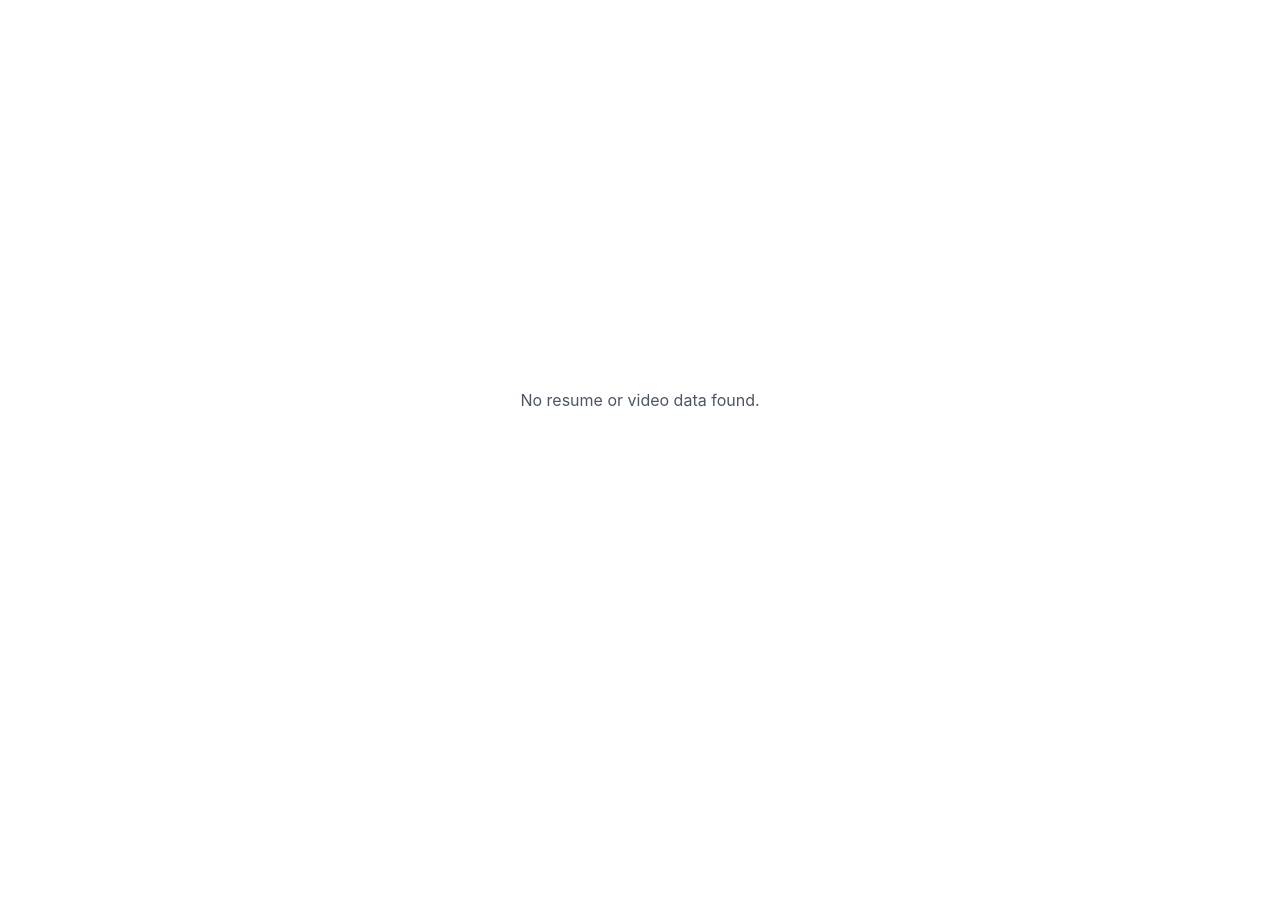
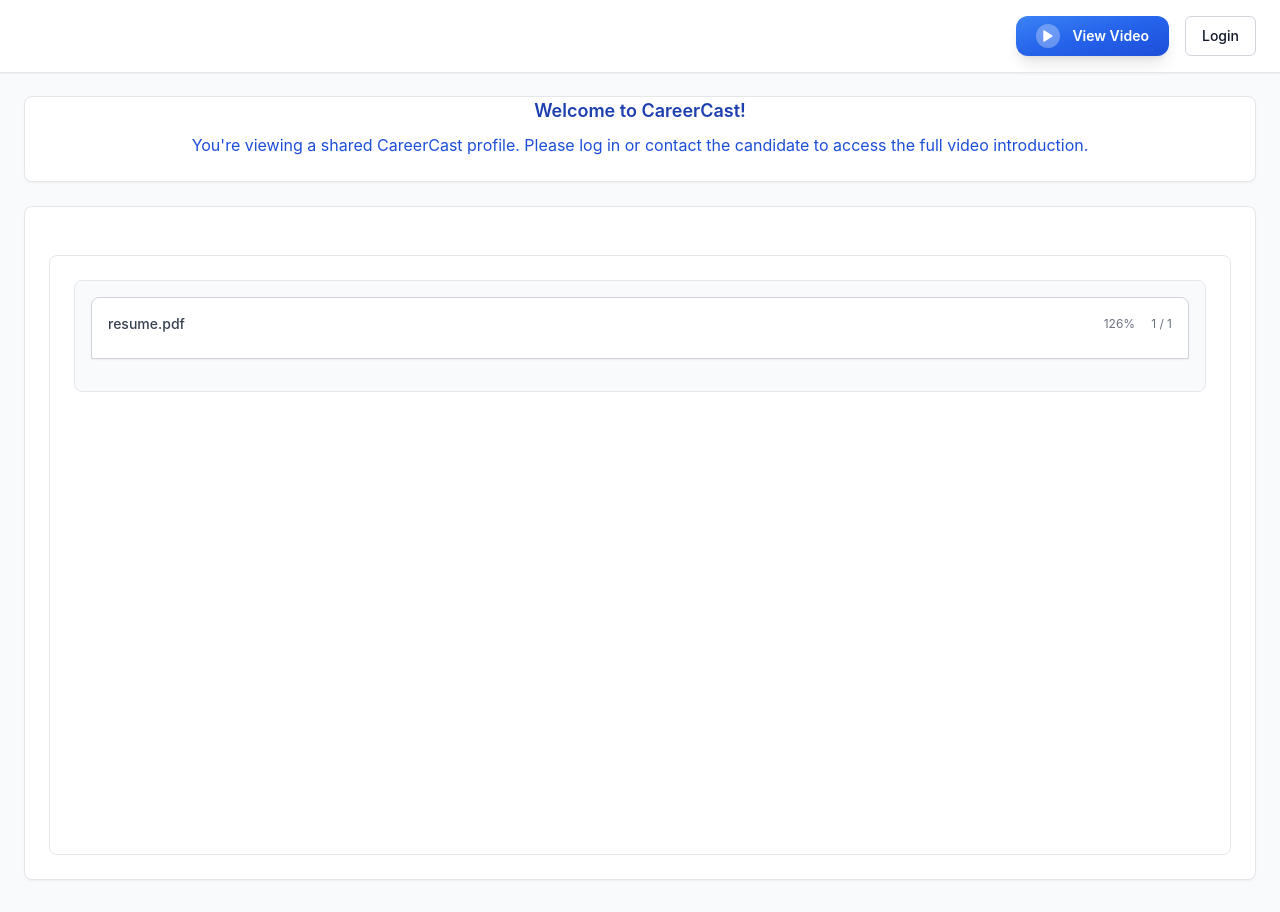
Before and after one commit to DINESHKUMAR6867/careercast, a React (Vite) app: page /final-result/1 in a window 1280 px wide. Before the commit the page ends 800 px from the top, so only its background shows below. Built offline with nearby package versions, Linux system fonts and the light colour scheme; no server answers.

Commit message:
quodex 26th changes

```diff
--- a/src/pages/FinalResult.tsx
+++ b/src/pages/FinalResult.tsx
@@ -1,37 +1,174 @@
-import React, { useEffect, useState } from "react";
-import { useNavigate, useParams } from "react-router-dom";
-import { Button } from "../components/ui/button";
-import { Download, Play, ArrowLeft, LogOut } from "lucide-react";
-import { useAuthContext } from "../contexts/AuthContext";
-import { PDFDocument, PDFName, PDFNumber, PDFArray, PDFString } from "pdf-lib";
+import React, { useState, useEffect } from 'react';
+import { useNavigate, useParams } from 'react-router-dom';
+import { supabase } from '../integrations/supabase/client';
+import { useAuth } from '../contexts/AuthContext';
+import { Button } from '../components/ui/button';
+import { Card, CardContent, CardHeader } from '../components/ui/card';
+import { ArrowLeft, Download, Play, LogOut } from 'lucide-react';
+import { PDFDocument, PDFArray, PDFName } from 'pdf-lib';
+import html2pdf from 'html2pdf.js';
+
+interface CareerCast {
+  id: string;
+  jobTitle: string;
+  jobDescription: string;
+  resumeUrl: string;
+  resumeFileName: string;
+  resumeContent: string;
+  videoUrl: string;
+  createdAt: string;
+}
 
 const FinalResult: React.FC = () => {
   const navigate = useNavigate();
-  const { user, logout } = useAuthContext();
   const { castId } = useParams<{ castId: string }>();
+  const { user, logout } = useAuth();
+  const [careerCast, setCareerCast] = useState<CareerCast | null>(null);
+  const [showVideoPlayer, setShowVideoPlayer] = useState(false);
+  const [resumeContent, setResumeContent] = useState<string>('');
+  const [currentPage, setCurrentPage] = useState(1);
+  const [totalPages, setTotalPages] = useState(1);
+  const [isExternalVisitor, setIsExternalVisitor] = useState(false);
 
-  const [resumeUrl, setResumeUrl] = useState<string | null>(null);
-  const [resumeFileName, setResumeFileName] = useState<string>("Resume.pdf");
-  const [videoUrl, setVideoUrl] = useState<string | null>(null);
-  const [showVideoPlayer, setShowVideoPlayer] = useState(false);
+  useEffect(() => {
+    const loadCareerCastData = () => {
+      const savedCastId = castId || localStorage.getItem('current_cast_id');
 
-  // ✅ Load stored resume and video URLs
-  useEffect(() => {
-    const uploadedResumeUrl = localStorage.getItem("uploadedResumeUrl");
-    const fileName = localStorage.getItem("resumeFileName");
-    const recordedVideoUrl = localStorage.getItem("recordedVideoUrl");
+      if (savedCastId) {
+        const savedCasts = JSON.parse(localStorage.getItem('careerCasts') || '[]');
+        const foundCast = savedCasts.find((cast: CareerCast) => cast.id === savedCastId);
 
-    if (uploadedResumeUrl) setResumeUrl(uploadedResumeUrl);
-    if (fileName) setResumeFileName(fileName);
-    if (recordedVideoUrl) setVideoUrl(recordedVideoUrl);
+        if (foundCast) {
+          setCareerCast(foundCast);
 
-    console.log("🎬 Loaded data:", { uploadedResumeUrl, recordedVideoUrl, fileName });
-  }, []);
+          const actualResumeContent = foundCast.resumeContent ||
+            localStorage.getItem('resumeFullText') ||
+            'No resume content available.';
+          setResumeContent(actualResumeContent);
 
-  // ✅ Play video popup
+          const contentLength = actualResumeContent.length;
+          const estimatedPages = Math.max(1, Math.ceil(contentLength / 1500));
+          setTotalPages(estimatedPages);
+
+          return;
+        }
+      }
+
+      // Fallback for external visitors or missing data
+      if (!user) {
+        setIsExternalVisitor(true);
+      }
+
+      const jobTitle = localStorage.getItem('careerCast_jobTitle') || 'Your Position';
+      const resumeFileName = localStorage.getItem('resumeFileName');
+      const videoUrl = localStorage.getItem('recordedVideoUrl');
+      const resumeContentFromStorage = localStorage.getItem('resumeContent');
+
+      const fallbackCast: CareerCast = {
+        id: savedCastId || 'temp-id',
+        jobTitle,
+        jobDescription: localStorage.getItem('careerCast_jobDescription') || '',
+        resumeUrl: localStorage.getItem('uploadedResumeUrl') || '',
+        resumeFileName: resumeFileName || 'resume.pdf',
+        resumeContent: resumeContentFromStorage || 'No content available.',
+        videoUrl: videoUrl || '',
+        createdAt: new Date().toISOString(),
+      };
+
+      setCareerCast(fallbackCast);
+      setResumeContent(fallbackCast.resumeContent || '');
+
+      const contentLength = fallbackCast.resumeContent?.length || 0;
+      const estimatedPages = Math.max(1, Math.ceil(contentLength / 1500));
+      setTotalPages(estimatedPages);
+    };
+
+    loadCareerCastData();
+  }, [castId, user]);
+
+  const enhancePDF = async (pdfUrl: string, fileName: string) => {
+    try {
+      // 1️⃣ Fetch PDF
+      const existingPdfBytes = await fetch(pdfUrl).then(res => res.arrayBuffer());
+      const pdfDoc = await PDFDocument.load(existingPdfBytes);
+      const ctx = pdfDoc.context;
+
+      // 2️⃣ Add watermark
+      const pages = pdfDoc.getPages();
+      const helveticaFont = await pdfDoc.embedFont('Helvetica');
+
+      pages.forEach(page => {
+        const { width, height } = page.getSize();
+        page.drawText('Enhanced by CareerCast', {
+          x: width / 2 - 60,
+          y: 20,
+          size: 12,
+          font: helveticaFont,
+          color: { r: 0.5, g: 0.5, b: 0.5 },
+        });
+      });
+
+      // 3️⃣ Add annotation
+      const firstPage = pages[0];
+      const { width, height } = firstPage.getSize();
+
+      const annot = ctx.obj({
+        Type: 'Annot',
+        Subtype: 'Text',
+        Rect: [width - 150, height - 100, width - 50, height - 50],
+        Contents: ctx.obj('Enhanced by CareerCast'),
+        T: ctx.obj('CareerCast'),
+        Name: 'Comment',
+        Subj: 'Enhanced Resume',
+        Open: false,
+      });
+
+      const annots = firstPage.node.lookupMaybe(PDFName.of('Annots'), PDFArray);
+      if (annots instanceof PDFArray) annots.push(annot);
+      else firstPage.node.set(PDFName.of('Annots'), ctx.obj([annot]));
+
+      // 5️⃣ Export new PDF blob
+      // Save and export as Blob
+      const modifiedPdfBytes = await pdfDoc.save();
+      // Fix for TypeScript error: Convert properly to ArrayBuffer
+      const arrayBuffer = modifiedPdfBytes instanceof Uint8Array
+        ? modifiedPdfBytes.buffer.slice(
+            modifiedPdfBytes.byteOffset,
+            modifiedPdfBytes.byteOffset + modifiedPdfBytes.byteLength
+          )
+        : modifiedPdfBytes;
+      const blob = new Blob([arrayBuffer], { type: 'application/pdf' });
+
+      return URL.createObjectURL(blob);
+    } catch (err) {
+      console.error('❌ PDF enhancement failed:', err);
+      throw err;
+    }
+  };
+
+  const handleDownloadEnhanced = async () => {
+    try {
+      if (!careerCast?.resumeUrl) {
+        alert('No resume found to enhance.');
+        return;
+      }
+
+      const enhancedUrl = await enhancePDF(careerCast.resumeUrl, careerCast.id || 'profile');
+      const a = document.createElement('a');
+      a.href = enhancedUrl;
+      a.download = 'careercast_resume.pdf';
+      document.body.appendChild(a);
+      a.click();
+      document.body.removeChild(a);
+      URL.revokeObjectURL(enhancedUrl);
+    } catch (err) {
+      alert('Failed to enhance PDF. Check console for details.');
+    }
+  };
+
   const handlePlayVideo = () => {
-    if (!videoUrl) {
-      alert("No recorded video found for this profile.");
+    if (isExternalVisitor) {
+      alert('Please log in to view the video introduction, or contact the candidate directly.');
       return;
     }
     setShowVideoPlayer(true);
@@ -39,114 +176,38 @@
 
   const handleLogout = () => {
     logout();
-    navigate("/");
+    navigate('/');
   };
 
-  // ✅ Enhance PDF by embedding a clickable play-button that redirects back to /final-result/:castId
-  const enhancePDF = async (resumeUrl: string, castId: string) => {
-    try {
-      const baseUrl = window.location.origin;
-      const redirectUrl = `${baseUrl}/final-result/${castId || "profile"}`;
-      console.log("🎯 Embedding redirect URL:", redirectUrl);
-
-      // 1️⃣ Load the existing PDF
-      const existingPdfBytes = await fetch(resumeUrl, { mode: "cors" }).then((res) => res.arrayBuffer());
-      const pdfDoc = await PDFDocument.load(existingPdfBytes);
-      const firstPage = pdfDoc.getPages()[0];
-      const { width, height } = firstPage.getSize();
-
-      // 2️⃣ Embed the play button image (must exist at /public/images/play_video_button.png)
-      const imagePath = `${baseUrl}/images/play_video_button.png`;
-      const imageRes = await fetch(imagePath);
-      if (!imageRes.ok) throw new Error(`Button image not found at ${imagePath}`);
-      const imgBytes = await imageRes.arrayBuffer();
-      const playButtonImg = await pdfDoc.embedPng(imgBytes);
-
-      // 3️⃣ Draw image in bottom-right corner
-      const buttonWidth = 140;
-      const buttonHeight = 44;
-      const x = width - buttonWidth - 40;
-      const y = 40;
-      firstPage.drawImage(playButtonImg, { x, y, width: buttonWidth, height: buttonHeight });
-
-      // 4️⃣ Add clickable annotation linking to this FinalResult page
-      const ctx = pdfDoc.context;
-      const annotation = ctx.obj({
-        Type: PDFName.of("Annot"),
-        Subtype: PDFName.of("Link"),
-        Rect: ctx.obj([
-          PDFNumber.of(x),
-          PDFNumber.of(y),
-          PDFNumber.of(x + buttonWidth),
-          PDFNumber.of(y + buttonHeight),
-        ]),
-        Border: ctx.obj([PDFNumber.of(0), PDFNumber.of(0), PDFNumber.of(0)]),
-        A: ctx.obj({
-          S: PDFName.of("URI"),
-          URI: PDFString.of(redirectUrl),
-        }),
-      });
-
-      let annots = firstPage.node.lookup(PDFName.of("Annots"));
-      if (annots instanceof PDFArray) {
-        annots.push(annotation);
-      } else {
-        const annotsArray = ctx.obj([annotation]);
-        firstPage.node.set(PDFName.of("Annots"), annotsArray);
-      }
-
-      // 5️⃣ Save and create Blob safely
-      const modifiedPdfBytes = (await pdfDoc.save()) as unknown as Uint8Array;
-      const blob = new Blob([modifiedPdfBytes.buffer], { type: "application/pdf" });
-      return URL.createObjectURL(blob);
-    } catch (error) {
-      console.error("❌ Error enhancing PDF:", error);
-      throw error;
-    }
-  };
-
-  // ✅ Download enhanced PDF
-  const handleDownloadEnhanced = async () => {
-    try {
-      if (!resumeUrl) {
-        alert("No resume found to enhance.");
-        return;
-      }
-
-      const enhancedUrl = await enhancePDF(resumeUrl, castId || "profile");
-      const a = document.createElement("a");
-      a.href = enhancedUrl;
-      a.download = "careercast_resume.pdf";
-      document.body.appendChild(a);
-      a.click();
-      document.body.removeChild(a);
-      URL.revokeObjectURL(enhancedUrl);
-    } catch (err) {
-      alert("Failed to enhance PDF. Check console for details.");
-    }
-  };
-
-  if (!resumeUrl && !videoUrl) {
+  if (!careerCast) {
     return (
-      <div className="min-h-screen flex items-center justify-center">
-        <p className="text-gray-600">No resume or video data found.</p>
+      <div className="min-h-screen bg-gray-50 flex items-center justify-center">
+        <Card className="w-full max-w-2xl">
+          <CardContent className="p-8 text-center">
+            <div className="animate-spin rounded-full h-12 w-12 border-b-2 border-blue-500 mx-auto mb-4"></div>
+            <p>Loading your CareerCast...</p>
+          </CardContent>
+        </Card>
       </div>
     );
   }
 
   return (
     <div className="min-h-screen bg-gray-50">
-      {/* ===== Header ===== */}
-      <header className="fixed top-0 left-0 right-0 bg-white border-b shadow-sm z-50">
-        <div className="max-w-7xl mx-auto flex flex-wrap justify-between items-center px-4 py-3 gap-3">
+      <div className="bg-white border-b border-gray-200 py-4 px-6 fixed top-0 left-0 right-0 z-50 shadow-sm">
+        <div className="max-w-7xl mx-auto flex justify-between items-center">
+          {user ? (
             <Button
               variant="outline"
-            onClick={() => navigate("/dashboard")}
+              onClick={() => navigate('/dashboard')}
               className="flex items-center gap-2 border-gray-300 text-gray-700 hover:bg-gray-50"
             >
               <ArrowLeft className="h-4 w-4" />
               Back to Dashboard
             </Button>
+          ) : (
+            <div className="w-32"></div>
+          )}
 
           {user && (
             <Button
@@ -159,50 +220,86 @@
             </Button>
           )}
 
-          <div className="flex flex-wrap items-center gap-3">
+          <div className="flex items-center gap-4">
             <Button
               onClick={handlePlayVideo}
-              className="bg-gradient-to-br from-blue-500 via-blue-600 to-blue-700 text-white font-semibold px-4 py-2 rounded-lg shadow-md hover:scale-105 transition-transform"
+              className="flex items-center gap-3 bg-gradient-to-br from-blue-500 via-blue-600 to-blue-700 hover:from-blue-600 hover:via-blue-700 hover:to-blue-800 text-white shadow-lg hover:shadow-xl transition-all duration-300 transform hover:scale-[1.02] px-5 py-2.5 rounded-xl font-semibold border-0 relative overflow-hidden group"
             >
-              <Play className="h-4 w-4 mr-1" fill="white" />
-              Play Video
+              <div className="absolute inset-0 bg-gradient-to-r from-transparent via-white/20 to-transparent -skew-x-12 -translate-x-full group-hover:translate-x-full transition-transform duration-1000" />
+              <div className="flex items-center justify-center w-6 h-6 bg-white/30 rounded-full backdrop-blur-sm z-10">
+                <Play className="h-3.5 w-3.5" fill="white" />
+              </div>
+              <span className="z-10">
+                {isExternalVisitor ? 'View Video' : 'Play Video'}
+              </span>
             </Button>
 
-            {user && (
+            {user ? (
               <Button
                 variant="outline"
                 onClick={handleLogout}
-                className="border-gray-300 text-gray-700 hover:bg-gray-50"
+                className="flex items-center gap-2 border-gray-300 text-gray-700 hover:bg-gray-50"
               >
-                <LogOut className="h-4 w-4 mr-1" />
+                <LogOut className="h-4 w-4" />
                 Logout
+              </Button>
+            ) : (
+              <Button
+                variant="outline"
+                onClick={() => navigate('/auth')}
+                className="flex items-center gap-2 border-gray-300 text-gray-700 hover:bg-gray-50"
+              >
+                Login
               </Button>
             )}
           </div>
         </div>
-      </header>
+      </div>
 
-      {/* ===== Resume Display ===== */}
-      <div className="pt-24 pb-12 px-6">
-        <div
-          className="max-w-5xl mx-auto border-none shadow-none overflow-hidden flex flex-col"
-          style={{ height: "calc(100vh - 140px)" }}
-        >
-          {resumeUrl ? (
-            <iframe
-              src={`${resumeUrl}#zoom=page-width`}
-              title="Resume Preview"
-              className="w-full h-full border-0 rounded-lg block overflow-hidden"
-              style={{ height: "calc(100vh - 140px)" }}
-            ></iframe>
-          ) : (
-            <p className="text-gray-500 text-center py-10">No resume available.</p>
+      <div className="pt-24 pb-8 px-6">
+        <div className="max-w-7xl mx-auto">
+          {isExternalVisitor && (
+            <Card className="mb-6 bg-blue-50 border-blue-200">
+              <CardContent className="p-4">
+                <div className="text-center">
+                  <h3 className="text-lg font-semibold text-blue-800 mb-2">
+                    Welcome to CareerCast!
+                  </h3>
+                  <p className="text-blue-700">
+                    You're viewing a shared CareerCast profile. {user ? 'You can play the video introduction above.' : 'Please log in or contact the candidate to access the full video introduction.'}
+                  </p>
+                </div>
+              </CardContent>
+            </Card>
           )}
+
+          <Card className="w-full">
+            <CardHeader className="flex flex-row items-center justify-between">
+            </CardHeader>
+            <CardContent>
+              <div className="border border-gray-200 rounded-lg bg-white min-h-[600px]">
+                <div className="p-6">
+                  <div className="bg-gray-50 border border-gray-200 rounded-lg p-4 max-h-[500px] overflow-y-auto">
+                    <div className="bg-white border border-gray-300 rounded-t-lg p-4 mb-4 shadow-sm">
+                      <div className="flex justify-between items-center mb-2">
+                        <span className="text-sm font-medium text-gray-700">
+                          {careerCast.resumeFileName || 'Resume-AWL-2346_hPpTMWC.pdf'}
+                        </span>
+                        <div className="flex items-center gap-4">
+                          <span className="text-xs text-gray-500">126%</span>
+                          <span className="text-xs text-gray-500">{currentPage} / {totalPages}</span>
+                        </div>
+                      </div>
+                    </div>
+                  </div>
+                </div>
+              </div>
+            </CardContent>
+          </Card>
         </div>
       </div>
 
-      {/* ===== Video Modal ===== */}
-      {showVideoPlayer && videoUrl && (
+      {showVideoPlayer && careerCast.videoUrl && (
         <div className="fixed top-20 right-6 w-96 bg-white rounded-lg shadow-2xl border border-gray-200 z-50">
           <div className="p-3 border-b border-gray-200 flex justify-between items-center">
             <h4 className="text-sm font-semibold text-gray-900">Video Preview</h4>
@@ -215,7 +312,7 @@
             </Button>
           </div>
           <div className="p-2">
-            <video controls autoPlay className="w-full rounded" src={videoUrl}></video>
+            <video controls autoPlay className="w-full rounded" src={careerCast.videoUrl}></video>
           </div>
         </div>
       )}
```
Lines whose indentation alone changed are shown as unchanged.
